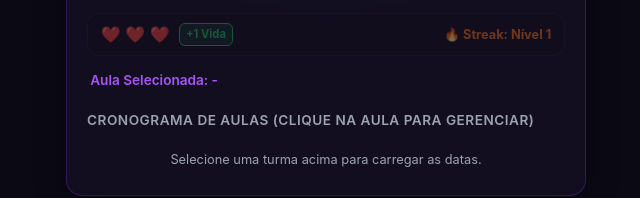
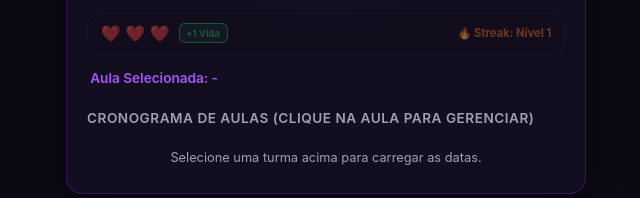
Before and after one commit to geo-fpires/levelup_knn, a plain HTML site: page index.html in a window 1280 px wide. Shown: the part 510-708 px from the top of the page, 314-954 px from the left. Drawn offline with Linux system fonts and the light colour scheme; no server answers.

Commit message:
Update style.css

```diff
--- a/style.css
+++ b/style.css
@@ -151,7 +151,7 @@ select:disabled, input:disabled {
     color: var(--success-green);
     padding: 0.2rem 0.4rem;
     border-radius: 6px;
-    font-size: 0.7rem; /* Fonte menorzinha */
+    font-size: 0.6rem;
     cursor: pointer;
     font-weight: 700;
     margin-left: 0.3rem;
@@ -164,7 +164,7 @@ select:disabled, input:disabled {
 }
 
 .streak-counter {
-    font-size: 0.8rem; /* Diminuído para encaixar melhor */
+    font-size: 0.7rem;
     font-weight: 700;
     color: var(--warning-orange);
     display: flex;
```
